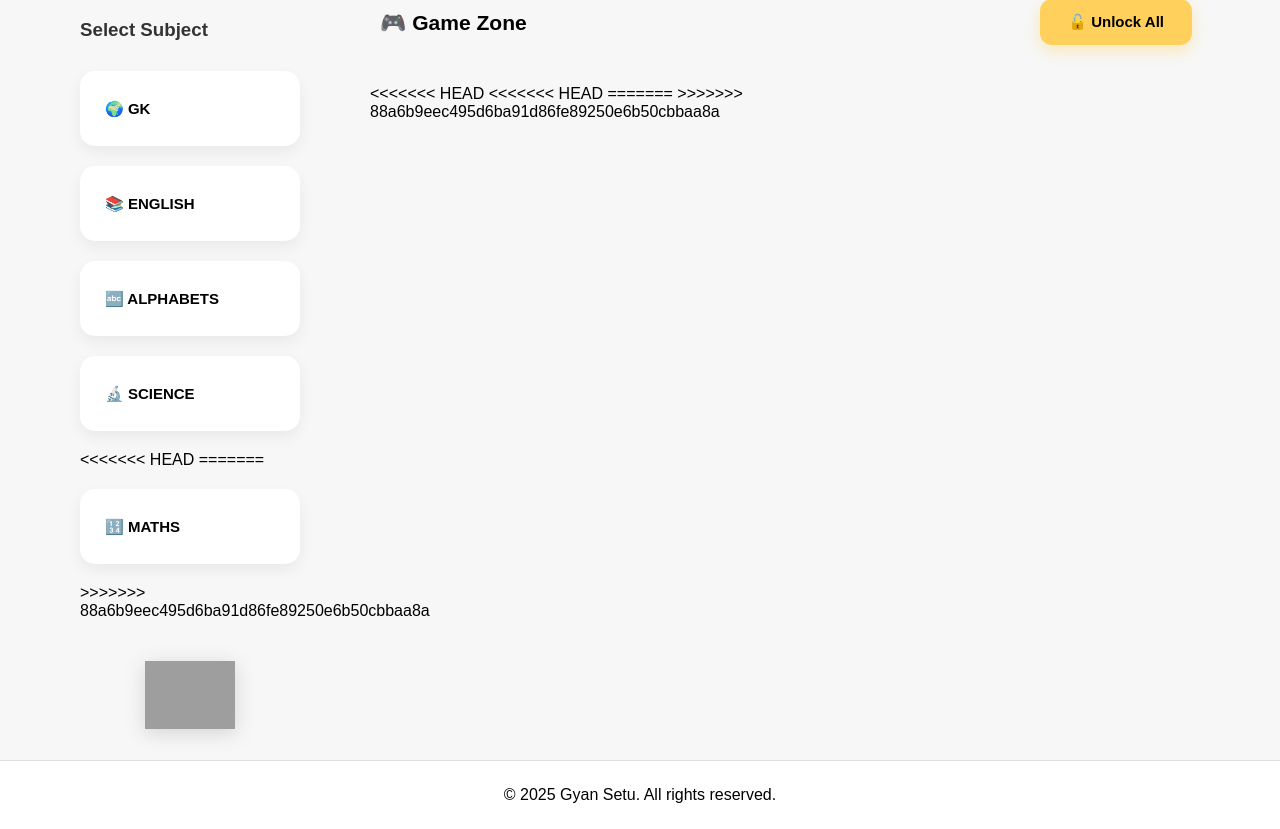
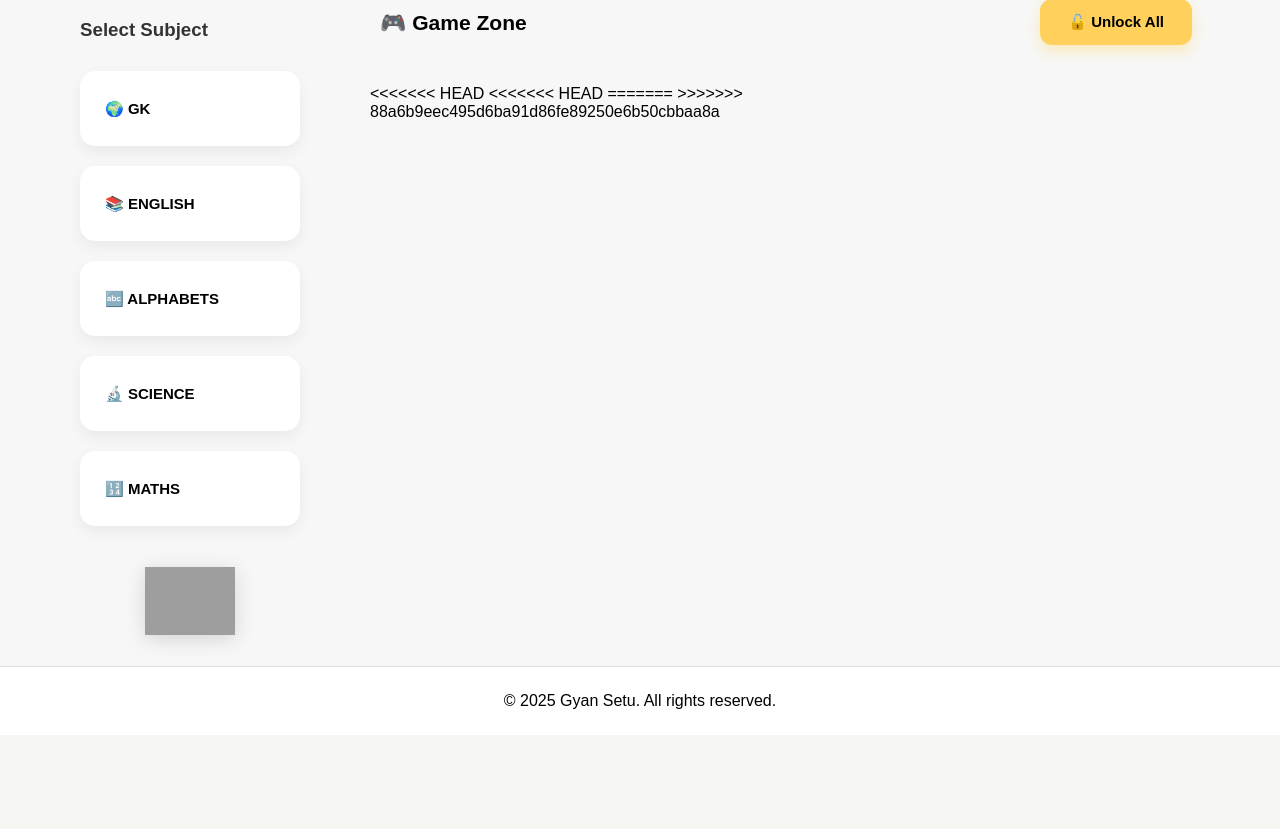
Before and after one commit to 248034nikita-jpg/Gyan_Setu, a PHP site: page /child-dashboard.php in a window 1280 px wide. Shown: the part 247-1076 px from the top of the page. After the commit the page ends 982 px from the top, so only its background shows below. Run offline with PHP 8.4, Linux system fonts and the light colour scheme; the visitor is signed in with stand-in values (Sample User, id 1); data comes from the database, SQL or seed files in the repository; grey boxes are pictures that could not be loaded.

Commit message:
Remove conflicting button for MATHS from child dashboard

```diff
--- a/child-dashboard.php
+++ b/child-dashboard.php
@@ -322,10 +322,7 @@ $total_coins_earned = count($earned_badge_ids);
             <button type="button">📚 ENGLISH</button>
             <button type="button">🔤 ALPHABETS</button>
             <button type="button">🔬 SCIENCE</button>
-<<<<<<< HEAD
-=======
             <button type="button">🔢 MATHS</button>
->>>>>>> 88a6b9eec495d6ba91d86fe89250e6b50cbbaa8a
             <a href="badges.php" class="badges-sidebar-link" aria-label="Open my badges" style="width: 90px; height: 90px; max-width: 90px; max-height: 90px; align-self: center; display: flex; justify-content: center; align-items: center; margin-top: 10px; flex-shrink: 0;">
                 <img src="badges/badge thumbnail.png" alt="Badges" style="width: 100%; height: 100%; max-width: 90px; max-height: 90px; object-fit: contain;">
             </a>
```
